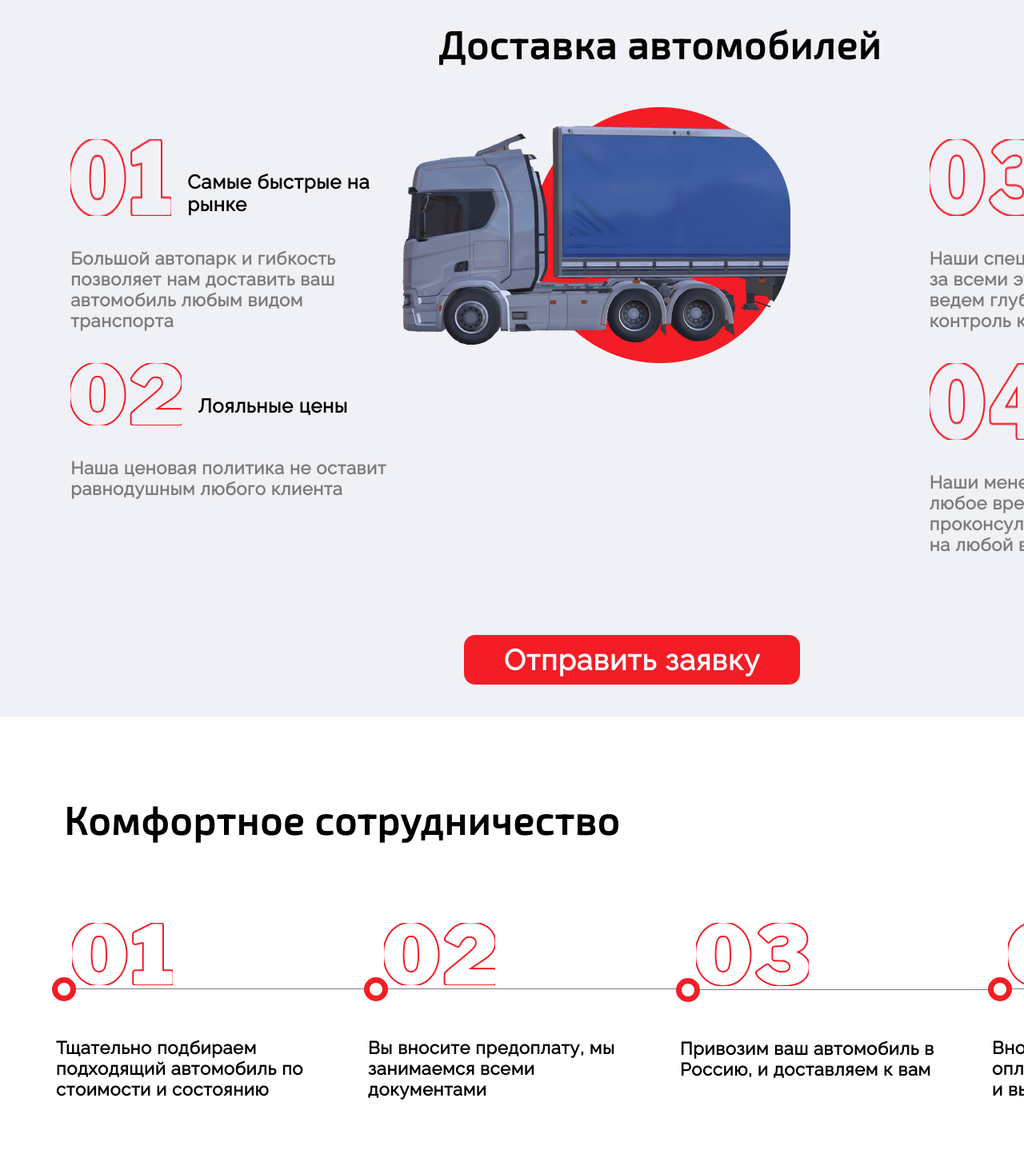
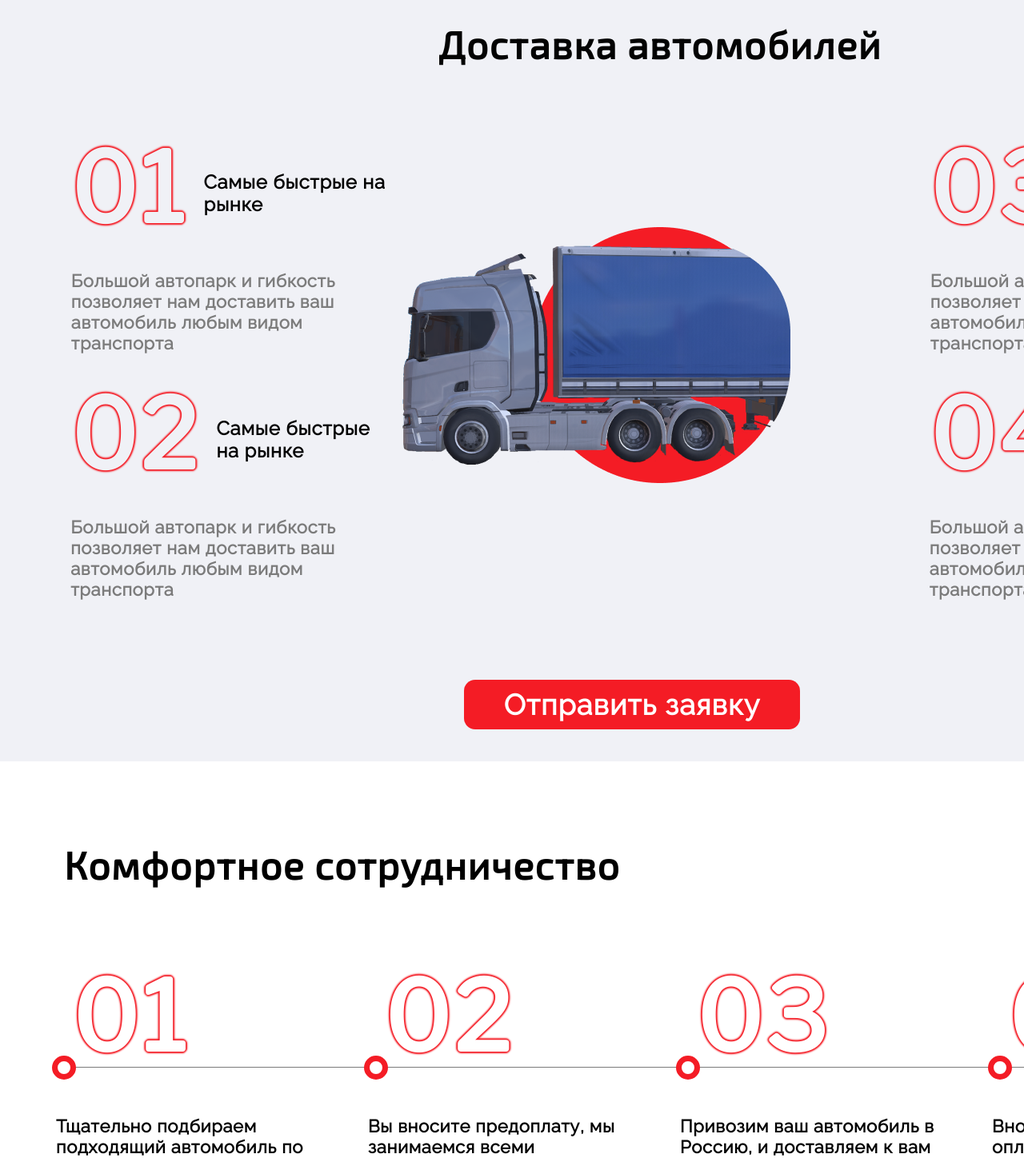
Before and after one commit to obsidian-web/brocardv, a React (Create React App) app: page / in a window 1280 px wide. Shown: the part 880-2333 px from the top of the page at 80% size. Built offline with nearby package versions, Linux system fonts and the light colour scheme.

Commit message:
fix/ mobile menu, slider, numbers

```diff
--- a/package.json
+++ b/package.json
@@ -22,6 +22,7 @@
     "react-scripts": "5.0.1",
     "sass": "^1.57.1",
     "typescript": "^4.9.4",
+    "usehooks-ts": "^2.9.1",
     "web-vitals": "^2.1.4"
   },
   "scripts": {
--- a/src/components/Slider/Slider.tsx
+++ b/src/components/Slider/Slider.tsx
@@ -1,34 +1,35 @@
-import React, {useEffect, useState} from 'react';
+import React, { useEffect, useState } from 'react';
 import Layout from '../../hoc/Layout';
 import classes from '../../styles/Slider.module.scss';
 import UIButton from '../../UIKIT/UIButton';
 import { MdKeyboardArrowLeft, MdKeyboardArrowRight } from 'react-icons/md';
 import { RxSlash } from 'react-icons/rx';
-import {AnimatePresence, useAnimation, motion, transform} from "framer-motion";
-import {SliderData} from './sliderData'
+import { AnimatePresence, useAnimation, motion, transform } from 'framer-motion';
+import { SliderData } from './sliderData';
 
 const Slider = (props: any) => {
-  const [index, setIndex] = useState<number>(0)
+  const [index, setIndex] = useState<number>(0);
   const controls = useAnimation();
   const transformer = transform([0, 100], [0, 360]);
 
   if (index < SliderData.length - 1) {
-    (() => setTimeout(() => {
-      setIndex(index + 1)
-    }, 2000))()
+    (() =>
+      setTimeout(() => {
+        setIndex(index + 1);
+      }, 2000))();
   }
 
   useEffect(() => {
     if (index === SliderData.length - 1) {
       setTimeout(() => {
-        setIndex(0)
-      }, 2000)
+        setIndex(0);
+      }, 2000);
     }
 
     controls.start({
       opacity: 1,
       scale: 1,
-      transition: {duration: 1}
+      transition: { duration: 1 },
     });
   }, [index]);
 
@@ -36,31 +37,50 @@ const Slider = (props: any) => {
     <AnimatePresence>
       <Layout>
         <div className={classes['slider']} ref={props.catalogRef}>
-            <motion.div className={classes['slider__title']}
+          <motion.div
+            className={classes['slider__title']}
             key={index}
-                        exit={{opacity: 0, scale: 0.5}}
+            exit={{ opacity: 0, scale: 0.5 }}
             animate={controls}
-                        initial={{opacity: 0, scale: 0.5}}
-            >
+            initial={{ opacity: 0, scale: 0.5 }}>
             {SliderData[index].title}
           </motion.div>
           <div className={classes['slider__item']}>
             <div className={classes['slider__item__left']}>
               <div className={classes['slider__item__imgTitle']}>
-                  <img src="01.png" alt="01" />
-                  <div className={classes['slider__item__title']}>Самые быстрые на рынке</div>
+                <div className={classes['slider__item__imgTitle__numb']}>01</div>
+                <motion.div
+                  className={classes['slider__item__title']}
+                  key={index}
+                  exit={{ opacity: 0, scale: 0.5 }}
+                  animate={controls}
+                  initial={{ opacity: 0, scale: 0.5 }}>
+                  {SliderData[index].items.map((it) => <>{it.title}</>)[index]}
+                </motion.div>
               </div>
-                <div className={classes['slider__item__text']}>
-                  Большой автопарк и гибкость позволяет нам доставить ваш автомобиль любым видом
-                  транспорта
+              <motion.div
+                className={classes['slider__item__text']}
+                key={index}
+                exit={{ opacity: 0, scale: 0.5 }}
+                animate={controls}
+                initial={{ opacity: 0, scale: 0.5 }}>
+                {SliderData[index].items.map((it) => <>{it.text}</>)[index]}
+              </motion.div>
+              <div className={classes['slider__item__imgTitle']}>
+                <div className={classes['slider__item__imgTitle__numb']}>02</div>
+                <motion.div className={classes['slider__item__title']}
+                key={index}
+                exit={{ opacity: 0, scale: 0.5 }}
+                animate={controls}
+                initial={{ opacity: 0, scale: 0.5 }}>
+                  {SliderData[index].items.map((it) => <>{it.title}</>)[index]}
+                  </motion.div>
               </div>
-                <div className={classes['slider__item__imgTitle']}>
-                  <img src="02.png" alt="02" />
-                  <div className={classes['slider__item__title']}>Лояльные цены</div>
-                </div>
-                <div className={classes['slider__item__text']}>
-                  Наша ценовая политика не оставит равнодушным любого клиента
-                </div>
+              <motion.div className={classes['slider__item__text']}
+
+              >
+              {SliderData[index].items.map((it) => <>{it.text}</>)[index]}
+              </motion.div>
             </div>
             <div className={classes['slider__item__img']}>
               <div className={classes['slider__item__img__sliderTruck']}>
@@ -72,21 +92,35 @@ const Slider = (props: any) => {
             </div>
             <div className={classes['slider__item__right']}>
               <div className={classes['slider__item__imgTitle']}>
-                  <img src="03.png" alt="03" />
-                  <div className={classes['slider__item__title']}>Надежность и сохранность</div>
+                <div className={classes['slider__item__imgTitle__numb']}>03</div>
+                <motion.div className={classes['slider__item__title']}
+                key={index}
+                exit={{ opacity: 0, scale: 0.5 }}
+                animate={controls}
+                initial={{ opacity: 0, scale: 0.5 }}
+                >{SliderData[index].items.map((it) => <>{it.title}</>)[index]}</motion.div>
               </div>
-                <div className={classes['slider__item__text']}>
-                  Наши специалисты строго следят за всеми этапами доставки. Мы ведем глубокое наблюдение
-                  и контроль к каждой детали.
+              <motion.div className={classes['slider__item__text']}
+              key={index}
+              exit={{ opacity: 0, scale: 0.5 }}
+              animate={controls}
+              initial={{ opacity: 0, scale: 0.5 }}
+              >
+              {SliderData[index].items.map((it) => <>{it.text}</>)[index]}
+              </motion.div>
+              <div className={classes['slider__item__imgTitle']}>
+                <div className={classes['slider__item__imgTitle__numb']}>04</div>
+                <motion.div className={classes['slider__item__title']}
+                key={index}
+                exit={{ opacity: 0, scale: 0.5 }}
+                animate={controls}
+                initial={{ opacity: 0, scale: 0.5 }}
+                >{SliderData[index].items.map((it) => <>{it.title}</>)[index]}</motion.div>
               </div>
-                <div className={classes['slider__item__imgTitle']}>
-                  <img src="04.png" alt="04" />
-                  <div className={classes['slider__item__title']}>Качество и мониторинг</div>
-                </div>
-                <div className={classes['slider__item__text']}>
-                  Наши менеджера доступны в любое время суток и всегда рады проконсультировать вас и
-                  ответить на любой вопрос !
-                </div>
+              <motion.div className={classes['slider__item__text']}
+              >
+              {SliderData[index].items.map((it) => <>{it.text}</>)[index]}
+              </motion.div>
             </div>
           </div>
           <div className={classes['slider__sliderButton']}>
@@ -94,7 +128,7 @@ const Slider = (props: any) => {
           </div>
           <div className={classes['slider__page']}>
             <div className={classes['slider__page__arrow']}>
-                <MdKeyboardArrowLeft />return (
+              <MdKeyboardArrowLeft />
             </div>
             <div className={classes['slider__page__number']}>01</div>
             <div>
@@ -108,7 +142,6 @@ const Slider = (props: any) => {
         </div>
       </Layout>
     </AnimatePresence>
-
   );
 };
 
--- a/src/components/Stages.tsx
+++ b/src/components/Stages.tsx
@@ -13,7 +13,7 @@ const Stages = () => {
         <div className={classes['stages__items']}>
           <div className={classes['stages__numbersBlock']}>
             <div className={classes['stages__numbersBlock__number']}>
-              <img src="01.png" alt="01" />
+              <div className={classes['stages__numbersBlock__number__numb']}>01</div>
             </div>
             <div className={classes['stages__numbersBlock__circle']}></div>
             <div className={classes['stages__numbersBlock__text']}>
@@ -22,7 +22,7 @@ const Stages = () => {
           </div>
           <div className={classes['stages__numbersBlock']}>
             <div className={classes['stages__numbersBlock__number']}>
-              <img src="02.png" alt="02" />
+            <div className={classes['stages__numbersBlock__number__numb']}>02</div>
             </div>
             <div className={classes['stages__numbersBlock__circle']}></div>
             <div className={classes['stages__numbersBlock__text']}>
@@ -31,7 +31,7 @@ const Stages = () => {
           </div>
           <div className={classes['stages__numbersBlock']}>
             <div className={classes['stages__numbersBlock__number']}>
-              <img src="03.png" alt="03" />
+            <div className={classes['stages__numbersBlock__number__numb']}>03</div>
             </div>
             <div className={classes['stages__numbersBlock__circle']}></div>
             <div className={classes['stages__numbersBlock__text']}>
@@ -40,7 +40,7 @@ const Stages = () => {
           </div>
           <div className={classes['stages__numbersBlock']}>
             <div className={classes['stages__numbersBlock__number']}>
-              <img src="04.png" alt="04" />
+            <div className={classes['stages__numbersBlock__number__numb']}>04</div>
             </div>
             <div className={classes['stages__numbersBlock__circle']}></div>
             <div className={classes['stages__numbersBlock__text']}>
--- a/src/components/mobileNav.tsx
+++ b/src/components/mobileNav.tsx
@@ -146,7 +146,7 @@ const MobileNav = ({
             </div>
           </motion.div>
         </motion.div>
-      )}
+      ) }
     </AnimatePresence>
   );
 };
--- a/src/index.css
+++ b/src/index.css
@@ -14,6 +14,7 @@ body {
     sans-serif;
   -webkit-font-smoothing: antialiased;
   -moz-osx-font-smoothing: grayscale;
+
 }
 
 code {
--- a/src/styles/Header/Header.module.scss
+++ b/src/styles/Header/Header.module.scss
@@ -61,6 +61,7 @@
 
         &__mobile{
          cursor: pointer;
+         display: none;
          &__faBars{
 
          }
--- a/src/styles/Slider.module.scss
+++ b/src/styles/Slider.module.scss
@@ -37,14 +37,26 @@
       display: flex;
       padding-bottom: 40px;
       padding-top: 40px;
+      &__numb {
+        font-family: 'Libre Franklin', sans-serif;
+        font-style: normal;
+        font-weight: 900;
+        font-size: 102px;
+        line-height: 124px;
+        letter-spacing: 0.03em;
+        font-size: 120px;
+        color: $light-gray;
+        text-shadow: 2px 0 2px $red, 0 2px 2px $red, -2px 0 2px $red, 0 -2px 2px $red;
+      }
     }
     &__img {
       &__sliderTruck {
         position: absolute;
         z-index: 1;
-        transform: translateX(-165px) translateY(20px);
+        transform: translateX(-165px) translateY(170px);
       }
       &__sliderCircle {
+        transform: translateY(150px);
       }
     }
     &__left {
--- a/src/styles/Stages.module.scss
+++ b/src/styles/Stages.module.scss
@@ -22,6 +22,17 @@
       border-bottom: 1px solid $gray;
       width: 370px;
       margin-left: 20px;
+      &__numb {
+        font-family: 'Libre Franklin', sans-serif;
+        font-style: normal;
+        font-weight: 900;
+        font-size: 102px;
+        line-height: 124px;
+        letter-spacing: 0.03em;
+        font-size: 120px;
+        color: $white;
+        text-shadow: 2px 0 2px $red, 0 2px 2px $red, -2px 0 2px $red, 0 -2px 2px $red;
+      }
     }
     &__circle {
       transform: translateY(-15px) translateX(-5px);
```
Also changed, not shown: src/components/Header.tsx (+12 -2 lines), src/components/Slider/sliderData.ts (+33 -33 lines), src/hooks/useLockedBody.ts (added, +55 -0 lines), 1 other file (tests, documents, lock files or other folders). Lines whose indentation alone changed are shown as unchanged.
